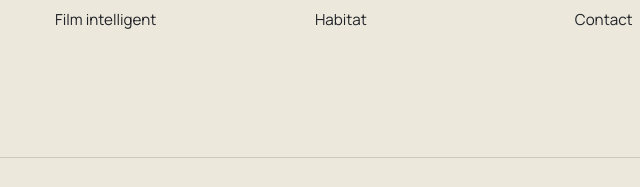
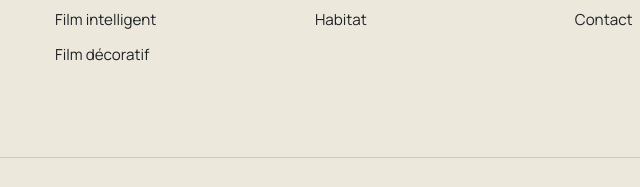
Before and after one commit to jmd971/dfpfrance, a plain HTML site: page services/film-solaire.html in a window 1280 px wide. Shown: the part 7507-7694 px from the top of the page, 455-1095 px from the left. Drawn offline with Linux system fonts and the light colour scheme.

Commit message:
feat: add film-decoratif to nav in services/film-solaire.html

```diff
--- a/services/film-solaire.html
+++ b/services/film-solaire.html
@@ -91,6 +91,7 @@
             <a href="film-securite.html">Film de sécurité</a>
             <a href="film-anti-graffiti.html">Film anti-graffiti</a>
             <a href="film-intelligent.html">Film intelligent</a>
+            <a href="film-decoratif.html">Film décoratif</a>
           </div>
         </li>
         <li class="nav-dropdown">
@@ -454,6 +455,7 @@
           <li><a href="film-securite.html">Film de sécurité</a></li>
           <li><a href="film-anti-graffiti.html">Film anti-graffiti</a></li>
           <li><a href="film-intelligent.html">Film intelligent</a></li>
+          <li><a href="film-decoratif.html">Film décoratif</a></li>
         </ul>
       </div>
       <div class="footer-col">
```
